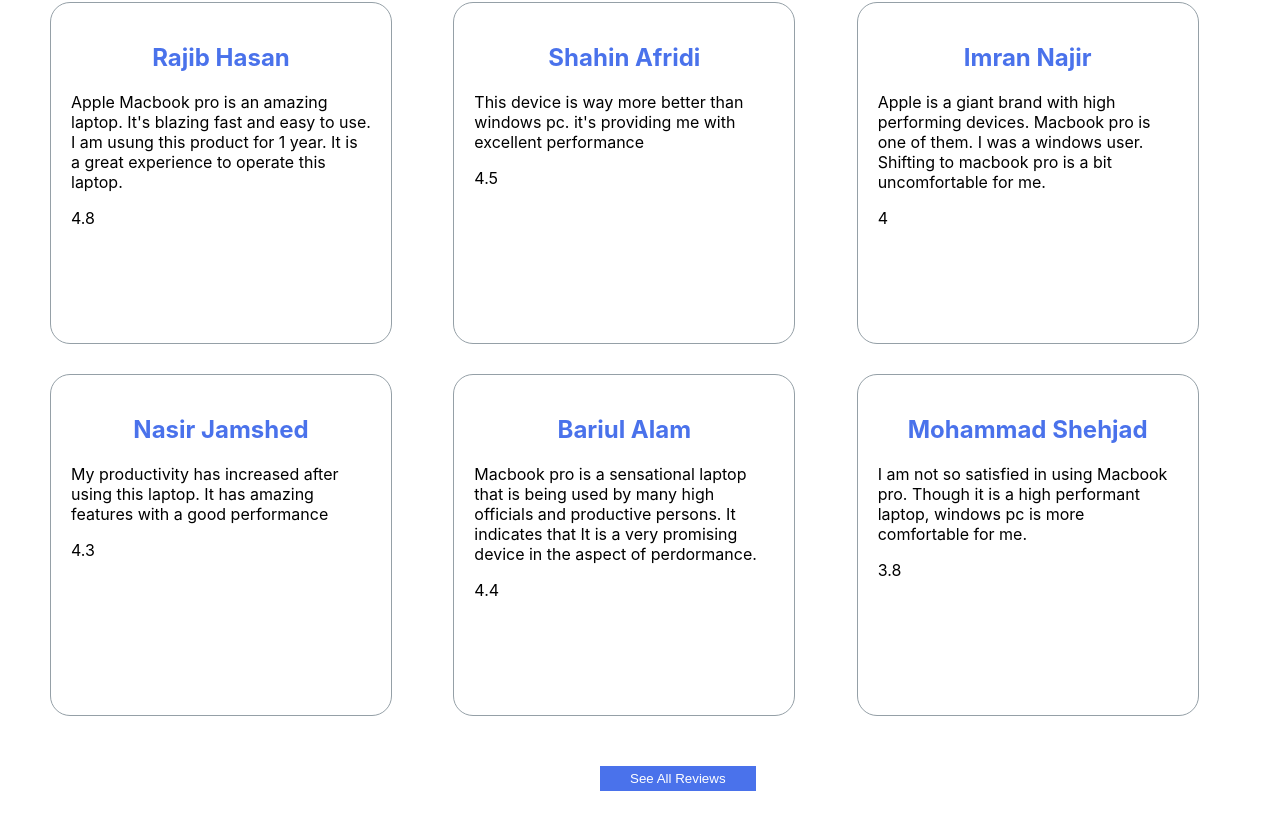
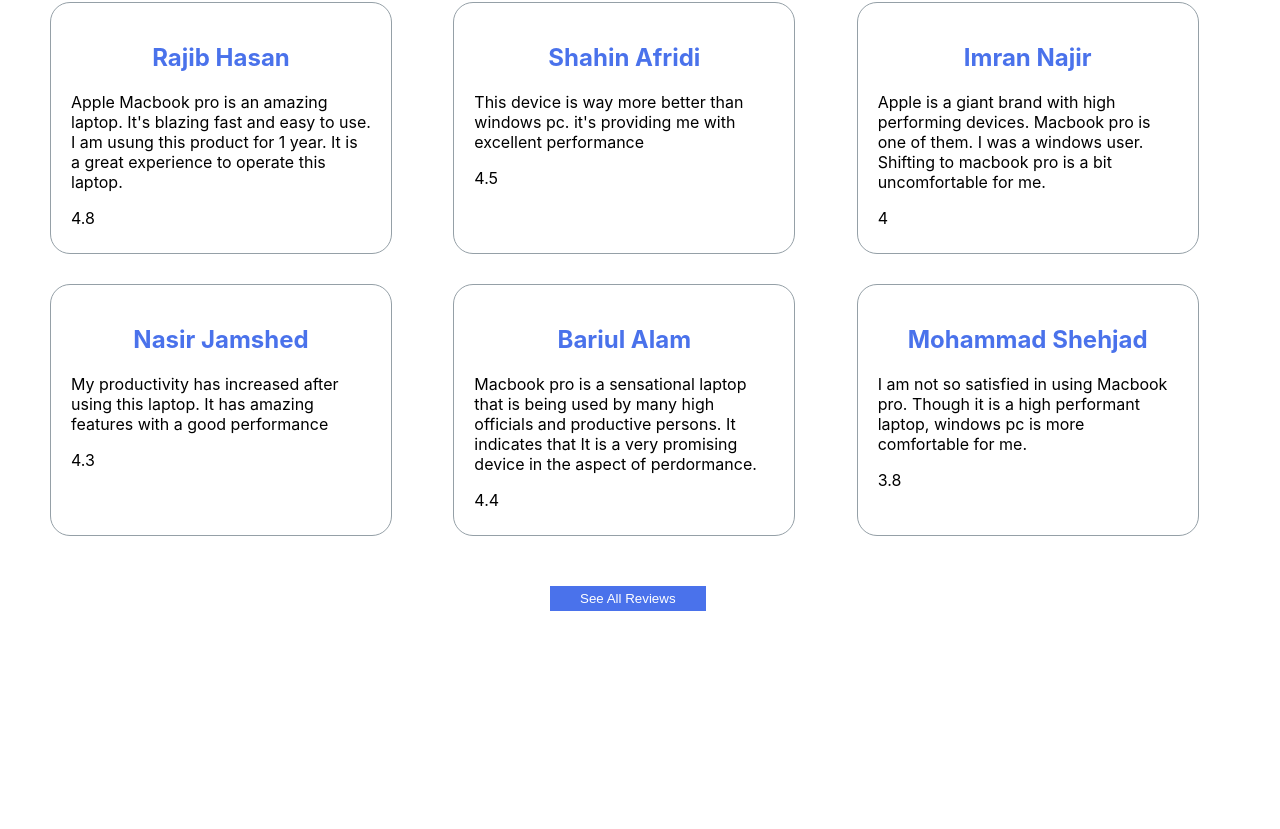
Before and after one commit to hoqradwan/laptop-geeks, a React (Create React App) app: page / in a window 1280 px wide. Shown: the part 691-1520 px from the top of the page. After the commit the page ends 1352 px from the top, so only its background shows below. Built offline with nearby package versions, Linux system fonts and the light colour scheme.

Commit message:
readme md updated

```diff
--- a/package.json
+++ b/package.json
@@ -10,6 +10,7 @@
     "react-dom": "^18.0.0",
     "react-router-dom": "^6.3.0",
     "react-scripts": "5.0.0",
+    "recharts": "^2.1.9",
     "web-vitals": "^2.1.4"
   },
   "scripts": {
--- a/public/index.html
+++ b/public/index.html
@@ -24,7 +24,7 @@
       work correctly both with client-side routing and a non-root public URL.
       Learn how to configure a non-root public URL by running `npm run build`.
     -->
-    <title>React App</title>
+    <title>Laptop Geeks</title>
   </head>
   <body>
     <noscript>You need to enable JavaScript to run this app.</noscript>
--- a/src/components/Home/Home.css
+++ b/src/components/Home/Home.css
@@ -32,7 +32,7 @@
   border: none;
   background-color: #4a72eb;
   color: white;
-  margin-left: 600px;
+  margin-left: 550px;
   margin-bottom: 50px;
   padding: 5px 30px;
   cursor: pointer;
--- a/src/components/Review/Review.css
+++ b/src/components/Review/Review.css
@@ -1,6 +1,6 @@
 .review {
   width: 300px;
-  height: 300px;
+  height: 210px;
   border: 1px solid #95a0a7;
   border-radius: 20px;
   padding: 20px;
--- a/src/components/Reviews/Reviews.js
+++ b/src/components/Reviews/Reviews.js
@@ -3,7 +3,7 @@
 import Review from "../Review/Review";
 
 const Reviews = () => {
-  const [reviews, setReviews] = useReviews();
+  const [reviews] = useReviews();
   return (
     <div className="reviews-container">
       {reviews.map((review) => (
```
Also changed, not shown: 2 other files (tests, documents, lock files or other folders).
